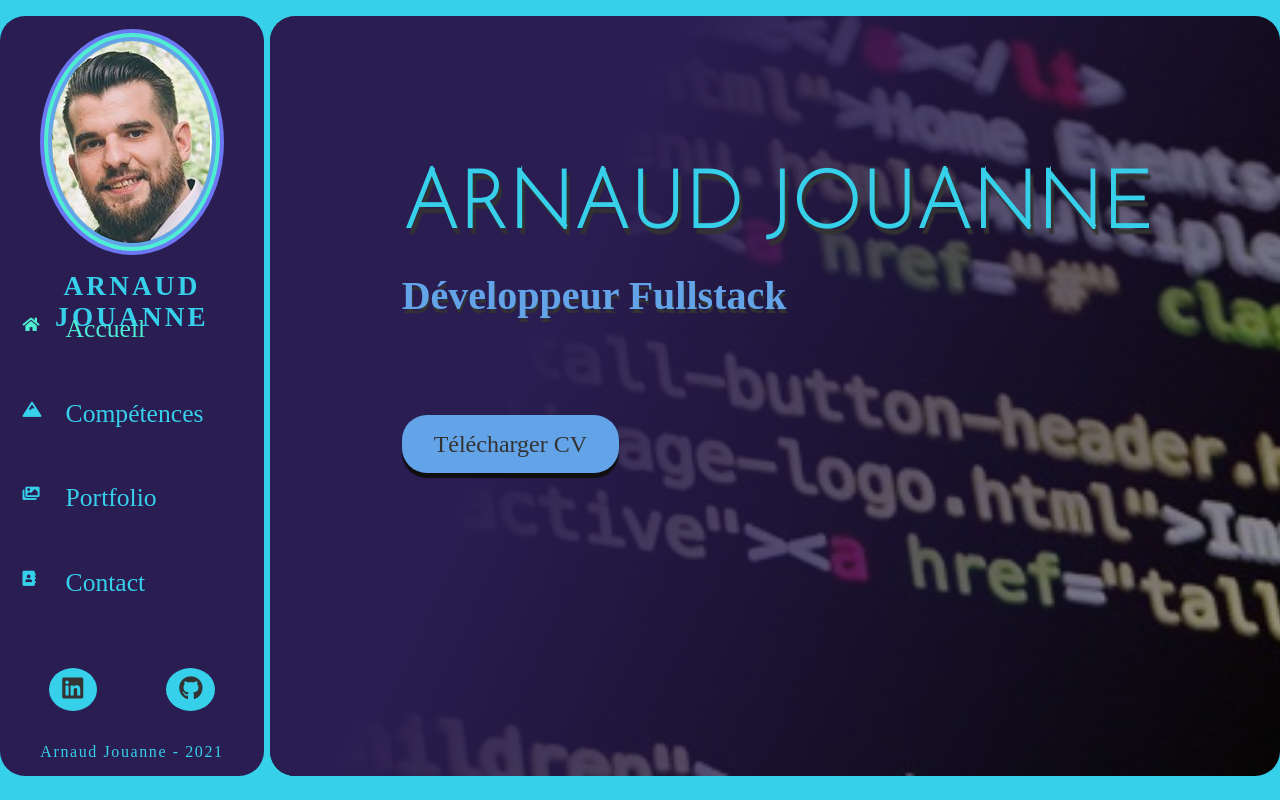
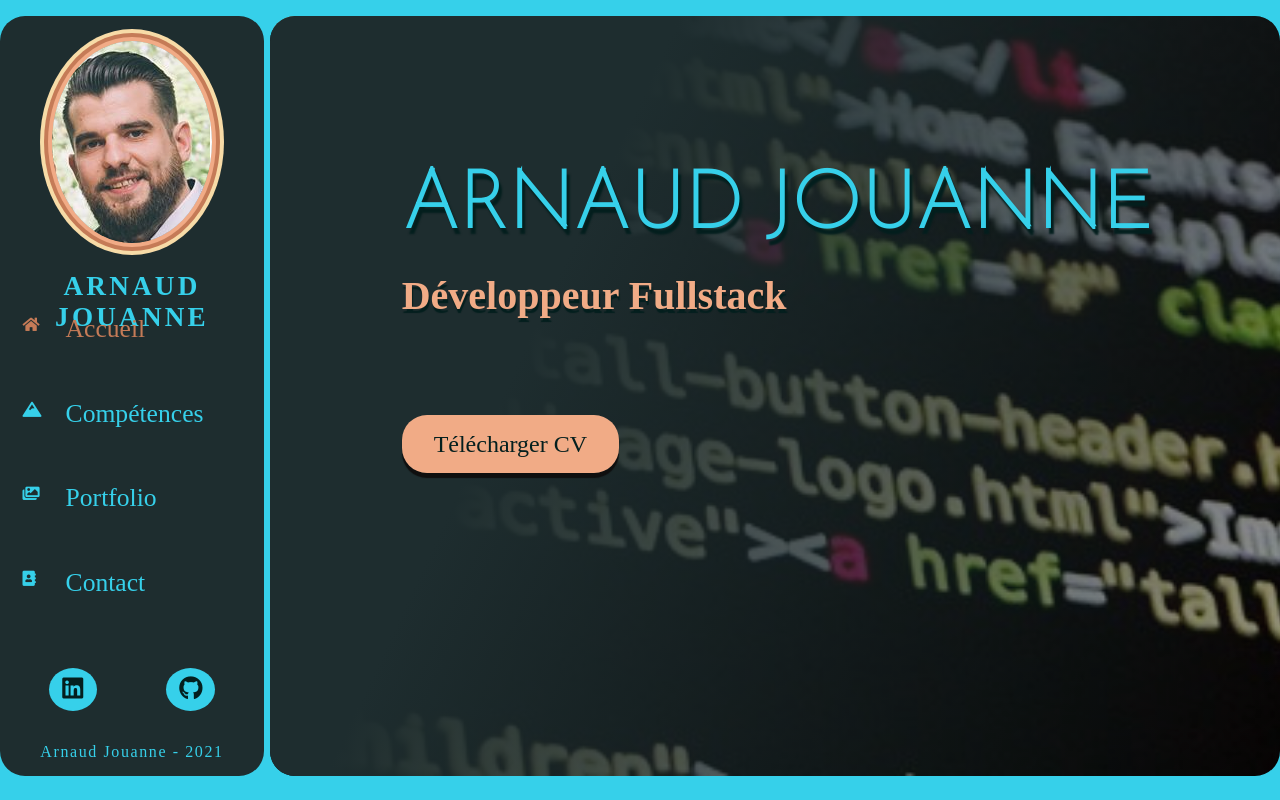
Before and after one commit to Nonos2k12/Site_CV_React, a React (Create React App) app: page / in a window 1280 px wide. Built offline with nearby package versions, Linux system fonts and the light colour scheme; a web font is replaced by a local one.

Commit message:
Change the color palette in _settings.scss

```diff
--- a/src/styles/_settings.scss
+++ b/src/styles/_settings.scss
@@ -4,13 +4,13 @@ $font-1: "Gemunu Libre", cursive;
 $font-2: "Yanone Kaffeesatz", sans-serif;
 $font-3: "Josefin Sans", serif;
 
-$color-1: #2a1d52;
-$color-2: #6c77f4;
-$color-3: rgb(99, 164, 233);
-$color-4: #4fedd2;
+$color-1: #1e2d2f;
+$color-2: #f7dba7;
+$color-3: #f1ab86;
+$color-4: #c57b57;
 $color-5: #36d0ea;
 $white: #ddd;
-$black: #333;
+$black: #041f1e;
 
 $borderRadius: 25px;
 $shadow: 0 1px 3px #333;
```
